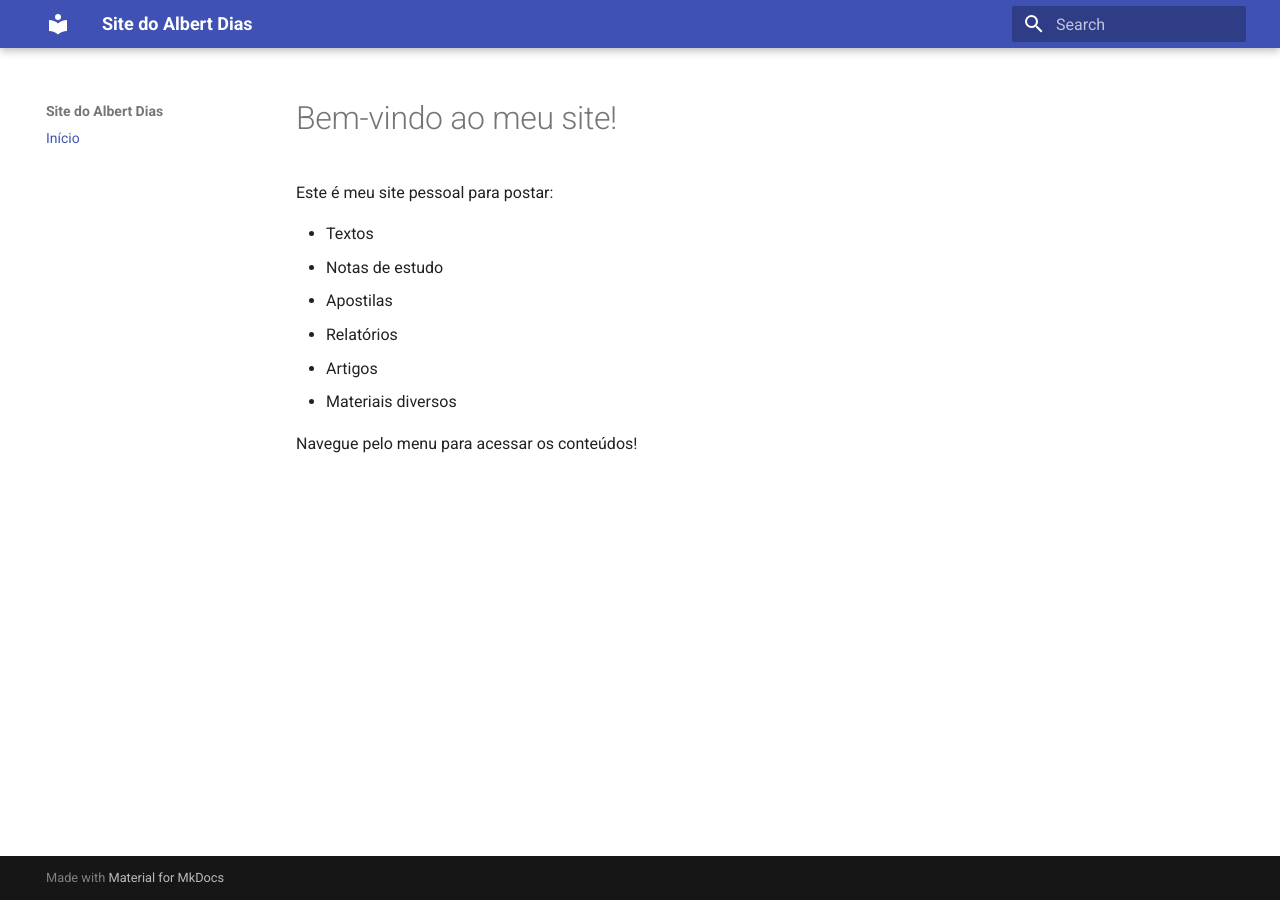
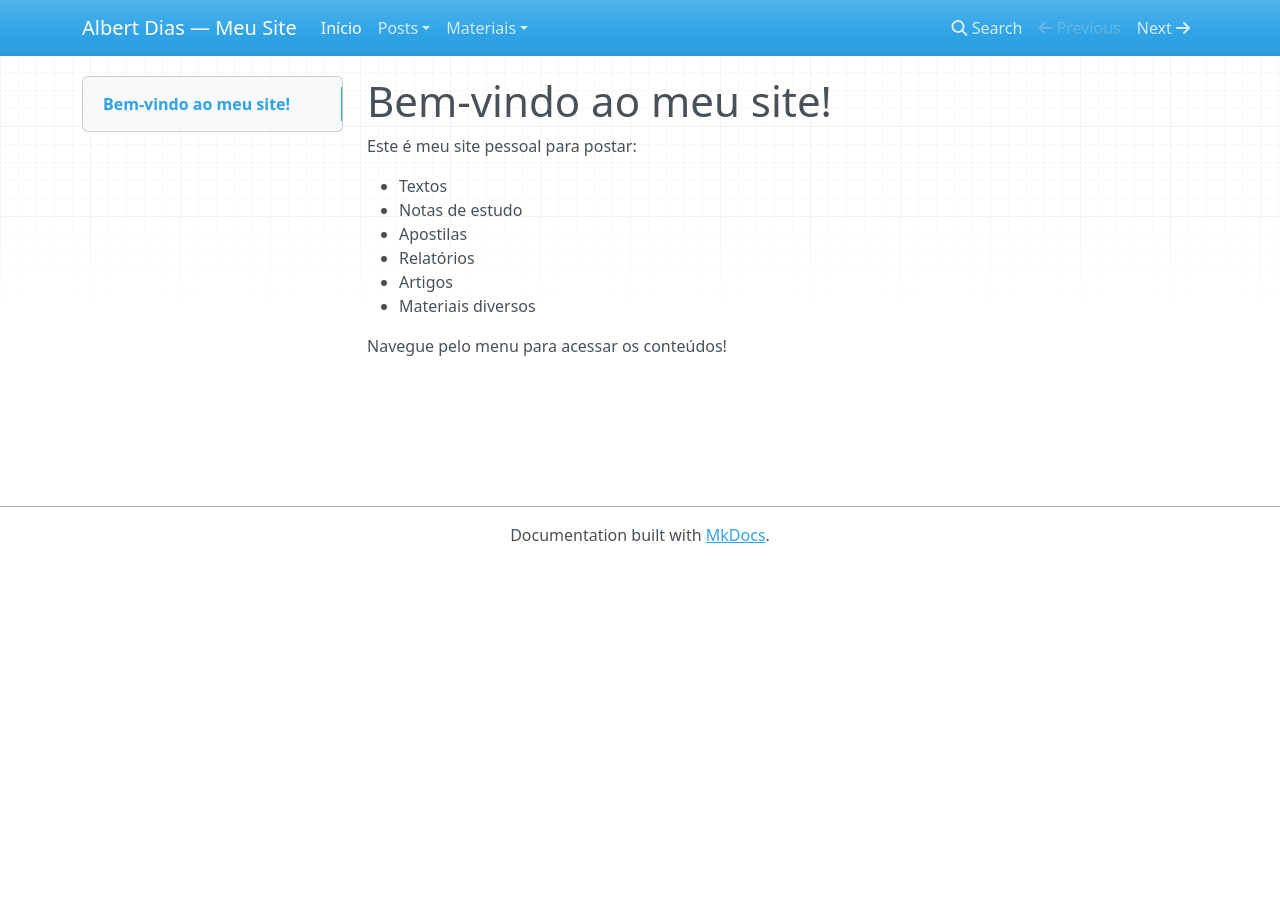
Before and after one commit to albertdiasdrive-ui/albertdias.github.io, an MkDocs documentation site: the page built from docs/index.md, in a window 1280 px wide. Built offline with MkDocs 1.6.1, drawn with Linux system fonts in a browser that asks for light colours; nearby versions of some CDN libraries.

Commit message:
Update mkdocs.yml

```diff
--- a/mkdocs.yml
+++ b/mkdocs.yml
@@ -1,6 +1,11 @@
-site_name: Site do Albert Dias
-theme:
-  name: material
+site_name: Albert Dias — Meu Site
 
 nav:
   - Início: index.md
+  - Posts:
+      - posts/index.md
+  - Materiais:
+      - Materiais/index.md
+
+theme:
+  name: mkdocs
```
